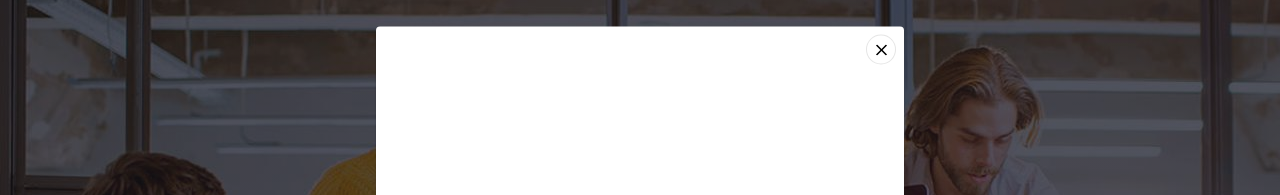
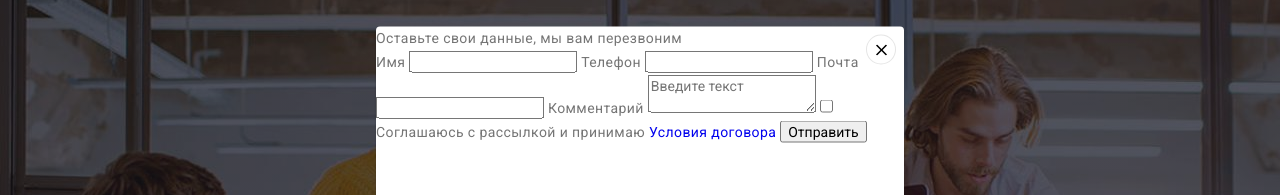
Before and after one commit to Nadiia-Myronenko/goit-markup-hw-06, a plain HTML site: page index.html in a window 1280 px wide. Both pictures are taken after a click on the button "Заказать услугу". Shown: the part 83-278 px from the top of the page. Drawn offline with nearby package versions, Linux system fonts and the light colour scheme.

Commit message:
Сделала разметку формы в модальном окне

```diff
--- a/index.html
+++ b/index.html
@@ -252,6 +252,20 @@
                         <use href="./images/symbol-defs.svg#cross"></use>
                     </svg>
                 </button>
+                <form class="user-data-form">
+                    <p>Оставьте свои данные, мы вам перезвоним</p>
+                    <label for="name">Имя</label>
+                    <input type="text" id="name" name="name"/>
+                    <label for="tel">Телефон</label>
+                    <input type="tel" id="tel" name="tel" />
+                    <label for="email">Почта</label>
+                    <input type="email" id="email" name="email" />
+                    <label for="comment">Комментарий</label>
+                    <textarea name="comment" id="comment" placeholder="Введите текст"></textarea>
+                    <input type="checkbox" name="concent" id="concent"/>
+                    <label for="concent">Соглашаюсь с рассылкой и принимаю <a href="/">Условия договора</a></label>
+                    <button type="submit">Отправить</button>
+                </form>
             </div>
         </div>
     </main>
```
Also changed, not shown: portfolio.html (+9 -0 lines), images/send.svg (deleted).
